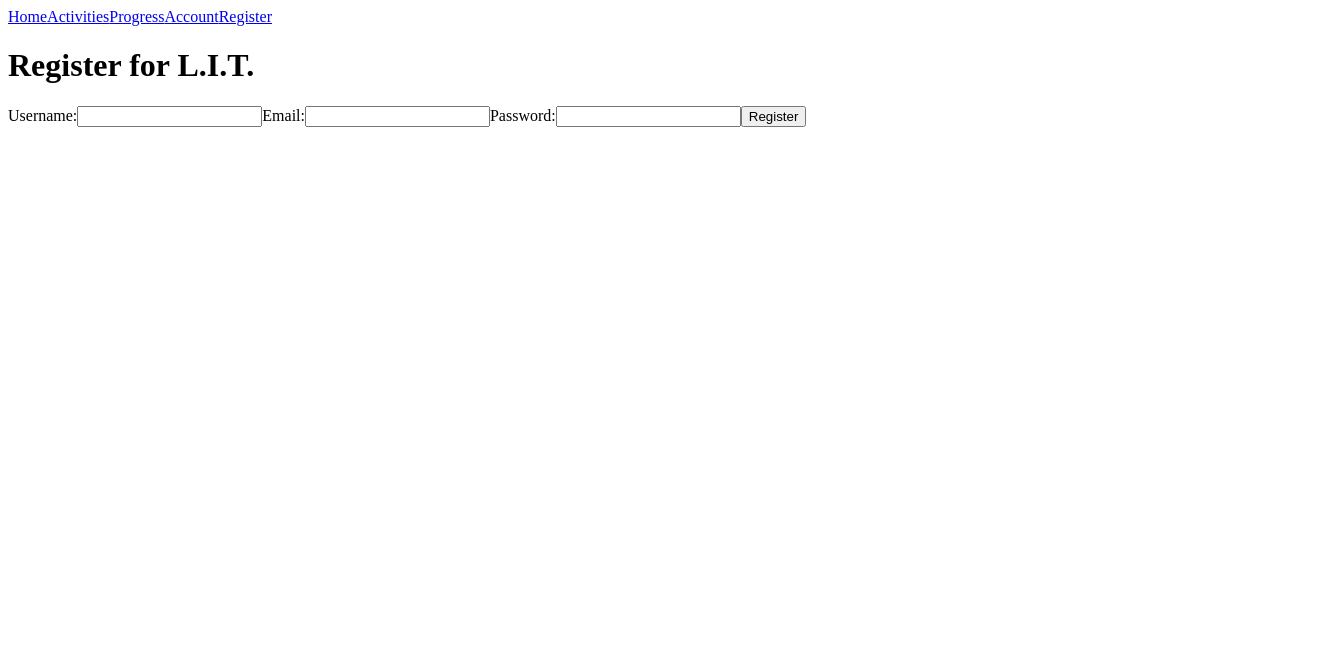
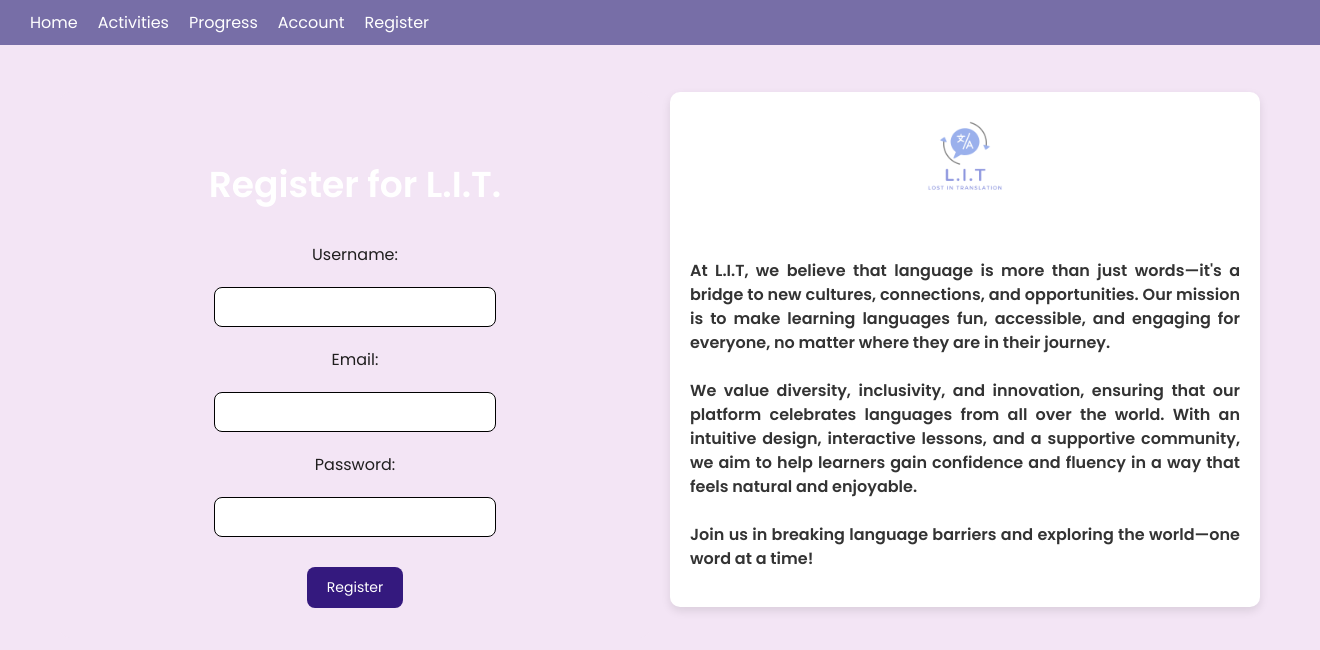
Before and after one commit to LisaTarn/Lost-In-Translation, a Next.js app: page /register in a window 1280 px wide. Shown: the top 650 px of the page, 1320 px wide, since content can reach past the window. Built offline with nearby package versions, Linux system fonts and the light colour scheme.

Commit message:
added basic css styling to pages

```diff
--- a/app/components/FillBlank.js
+++ b/app/components/FillBlank.js
@@ -33,7 +33,8 @@ export default function FillBlank(){
   };
 
     return(
-        <div>
+      <div className="page">
+      <div className="fillblank-container">
             {sentences.map((sentence, index) => (
         <div key={index} style={{ marginBottom: '20px' }}>
           <p>{sentence.english}</p>
@@ -54,5 +55,6 @@ export default function FillBlank(){
       ))}
       <button onClick={checkAnswers}>Check Answers</button>
     </div>
+    </div>
     )
 }
--- a/app/components/RegistrationForm.js
+++ b/app/components/RegistrationForm.js
@@ -1,6 +1,7 @@
 'use client';
 import React, { useState, useContext } from 'react';
 import { UserContext } from "./UserDetails";
+import '../globals.css';
 
 export default function RegistrationForm(){
     const {setUser} = useContext(UserContext);
@@ -22,6 +23,9 @@ export default function RegistrationForm(){
     };
 
     return(
+        <div className="registration-page">
+        <div className="registration-container">
+            <div className="registration-box">
         <form onSubmit={handleSubmit}>
             <h1>Register for L.I.T.</h1>
           <label htmlFor="username">Username:</label>
@@ -53,5 +57,19 @@ export default function RegistrationForm(){
           />
           <button type="submit">Register</button>
         </form>
+        </div>
+
+        <div className="info-box">
+                <img src="/LITLOGO.png" alt="LIT Logo" className="logo" />
+                <p>
+                    At L.I.T, we believe that language is more than just words—it's a bridge to new cultures, connections, and opportunities. Our mission is to make learning languages fun, accessible, and engaging for everyone, no matter where they are in their journey.
+                    <br /><br />
+                    We value diversity, inclusivity, and innovation, ensuring that our platform celebrates languages from all over the world. With an intuitive design, interactive lessons, and a supportive community, we aim to help learners gain confidence and fluency in a way that feels natural and enjoyable.
+                    <br /><br />
+                    Join us in breaking language barriers and exploring the world—one word at a time!
+                </p>
+            </div>
+        </div>
+        </div>
     )
 }
--- a/app/globals.css
+++ b/app/globals.css
@@ -1,42 +1,297 @@
-:root {
-  --background: #ffffff;
-  --foreground: #171717;
+@import url('https://fonts.googleapis.com/css2?family=Poppins:wght@300;400;600&display=swap');
+
+/* Global Styles */
+html, body {
+  height: 100%;
+  margin: 0;
+  padding: 0;
+  background-color: #f3e5f5;
+  font-family: 'Poppins', sans-serif;
 }
 
-@media (prefers-color-scheme: dark) {
-  :root {
-    --background: #0a0a0a;
-    --foreground: #ededed;
-  }
+/* Page Layout */
+.page {
+  min-height: 600px;
+  display: flex;
+  flex-direction: column;
+  align-items: center;
+  justify-content: center;
+  padding: 20px;
+  box-sizing: border-box;
+  width: 100%;
 }
 
-html,
-body {
-  max-width: 100vw;
-  overflow-x: hidden;
+/* Navbar Styles */
+nav {
+  background-color: #1d177093;
+  padding: 10px 20px;
+  display: flex;
+  align-items: center;
+  justify-content: space-between;
+  color: white;
+  width: 100%;
 }
 
-body {
-  color: var(--foreground);
-  background: var(--background);
-  font-family: Arial, Helvetica, sans-serif;
-  -webkit-font-smoothing: antialiased;
-  -moz-osx-font-smoothing: grayscale;
+nav a {
+  color: white;
+  text-decoration: none;
+  margin: 0 10px;
 }
 
-* {
-  box-sizing: border-box;
-  padding: 0;
-  margin: 0;
+/* Registration Page Layout */
+.registration-page {
+  display: flex;
+  justify-content: center;
+  align-items: center;
+  min-height: 600px;
+  padding: 20px;
+  background-color: #f3e5f5;
+  width: 100%;
 }
 
-a {
-  color: inherit;
-  text-decoration: none;
+/* Registration Form Container */
+.registration-container {
+  display: flex;
+  justify-content: column;
+  align-items: flex-start;
+  width: 100%;
+  max-width: 1200px;
+  gap: 20px;
 }
 
-@media (prefers-color-scheme: dark) {
-  html {
-    color-scheme: dark;
-  }
+/* Registration Box Styles */
+.registration-box {
+  background-color: #f3e5f5;
+  color: #1f1e1e;
+  padding: 20px;
+  width: 48%;
+  border-radius: 10px;
 }
+
+.registration-box form {
+  display: flex;
+  flex-direction: column;
+  gap: 10px;
+}
+
+input {
+  padding: 10px 15px;
+  margin: 10px 0;
+  font-size: 16px;
+  border: 1px solid #000000;
+  border-radius: 8px;
+  width: 250px;
+  background-color: #ffffff;
+  transition: border-color 0.3s ease;
+}
+
+input:focus {
+  border-color: #6a1b9a;
+  outline: none;
+}
+
+h1 {
+  font-size: 36px;
+  text-align: center;
+}
+
+/* Info Box Styles */
+.info-box {
+  width: 48%;
+  padding: 20px;
+  background-color: #ffffff;
+  box-shadow: 0 4px 10px rgba(0, 0, 0, 0.1);
+  border-radius: 10px;
+  text-align: center;
+  height: auto;
+}
+
+.info-box .logo {
+  width: 100px;
+  margin-bottom: 20px;
+}
+
+.info-box p {
+  font-family: 'Poppins', sans-serif;
+  font-size: 16px;
+  color: #333;
+  text-align: justify;
+  line-height: 1.5;
+}
+
+/* Flashcard Styles */
+.flashcard {
+  perspective: 1000px;
+  cursor: pointer;
+  width: 250px;
+  height: 200px;
+  margin: 20px auto;
+  border-radius: 10px;
+  display: flex;
+  justify-content: center;
+  align-items: center;
+}
+
+.flashcard-content {
+  position: relative;
+  width: 100%;
+  height: 100%;
+  transform-style: preserve-3d;
+  transition: transform 0.6s;
+}
+
+.flashcard-front,
+.flashcard-back {
+  position: absolute;
+  backface-visibility: hidden;
+  width: 100%;
+  height: 100%;
+  display: flex;
+  justify-content: center;
+  align-items: center;
+  font-size: 20px;
+  border-radius: 15px;
+  box-shadow: 0 4px 6px rgba(0, 0, 0, 0.3);
+}
+
+.flashcard-front {
+  background-color: #311a70;
+  color: white;
+}
+
+.flashcard-back {
+  background-color: #0c0a2b;
+  color: white;
+  transform: rotateY(180deg);
+}
+
+.flashcard.flipped .flashcard-content {
+  transform: rotateY(180deg);
+}
+
+/* Container for the flashcards (to keep them aligned properly) */
+.flashcard-container {
+  display: flex;
+  flex-wrap: wrap;
+  justify-content: center;
+  gap: 20px;
+}
+
+/* Matchmaking Page Styles */
+.matchmaking-container {
+  display: flex;
+  flex-direction: column;
+  align-items: center;
+  justify-content: flex-start;
+  background-color: #311a70;
+  padding: 20px;
+  margin-top: 40px;
+  border-radius: 10px;
+  box-shadow: 0 4px 10px rgba(0, 0, 0, 0.1);
+  width: 100%;
+  max-width: 500px;
+  text-align: center;
+}
+
+h1, h2 {
+  font-family: 'Poppins', sans-serif;
+  color: #ffffff;
+  margin-bottom: 20px;
+}
+
+h1 {
+  font-size: 36px;
+}
+
+h2 {
+  font-size: 28px;
+}
+
+form {
+  display: flex;
+  flex-direction: column;
+  align-items: center;
+  width: 100%;
+  margin-top: 20px;
+}
+
+input {
+  padding: 10px 15px;
+  margin: 10px 0;
+  font-size: 16px;
+  border: 1px solid #000000;
+  border-radius: 8px;
+  width: 250px;
+  background-color: #ffffff;
+  transition: border-color 0.3s ease;
+}
+
+input:focus {
+  border-color: #6a1b9a;
+  outline: none;
+}
+
+div {
+  display: initial;
+  gap: initial;
+  justify-content: initial;
+  flex-wrap: initial;
+}
+
+button {
+  font-family: 'Poppins', sans-serif;
+  background-color: #34197e;
+  color: white;
+  border: none;
+  padding: 10px 20px;
+  margin: 10px 0;
+  font-size: 14px;
+  cursor: pointer;
+  border-radius: 8px;
+  transition: background-color 0.3s ease-in-out;
+  width: auto;
+}
+
+button:hover {
+  background-color: #5852d6;
+}
+
+/* Score Display Styles */
+p {
+  font-family: 'Poppins', sans-serif;
+  font-size: 20px;
+  color: #ffffff;
+  font-weight: bold;
+  margin-top: 20px;
+}
+
+/* FillBlank Container */
+.fillblank-container {
+  display: flex;
+  flex-direction: column;
+  align-items: center;
+  justify-content: center;
+  background-color: #311a70;
+  padding: 20px;
+  margin-top: 40px;
+  border-radius: 10px;
+  box-shadow: 0 4px 10px rgba(0, 0, 0, 0.1);
+  width: 100%;
+  max-width: 500px;
+  text-align: center;
+}
+
+/*Activity Header and Buttons */
+.activity-header {
+  font-size: 36px;
+  color: white;
+  text-align: center;
+  margin-bottom: 20px;
+}
+
+.button-container {
+  display: flex;
+  justify-content: center;
+  gap: 20px;
+  margin-top: 20px;
+}
--- a/app/layout.js
+++ b/app/layout.js
@@ -1,6 +1,7 @@
 import NavBar from "./components/NavBar";
 import { Progress } from "./components/Progress";
 import { UserDetails } from "./components/UserDetails";
+import './globals.css';
 
 export const metadata = {
   title: 'Lost in Translation'
```
Also changed, not shown: app/components/ActivityCard.js (+6 -5 lines), app/components/Flashcards.js (+10 -46 lines), app/components/Matchmaking.js (+7 -3 lines), public/LITLOGO.png (added).
